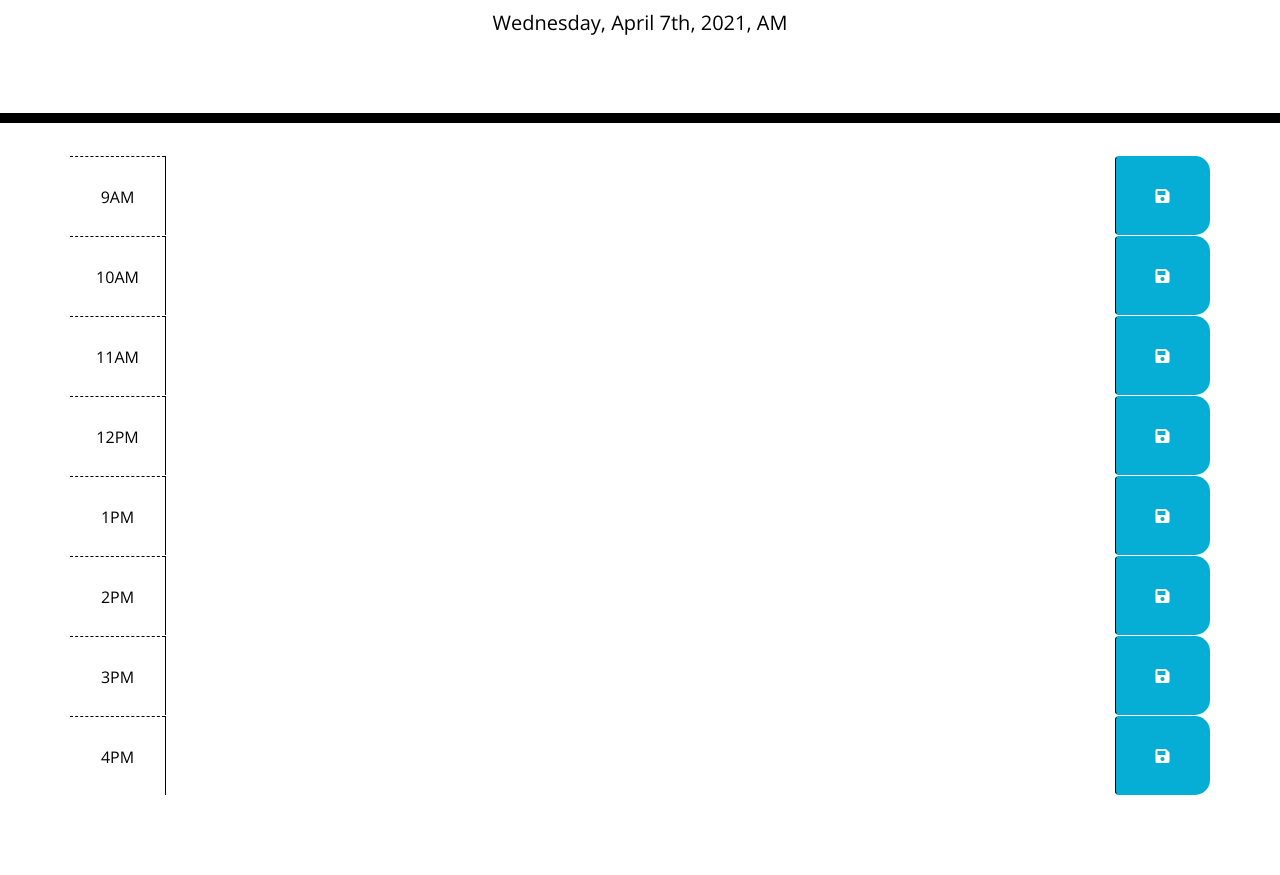
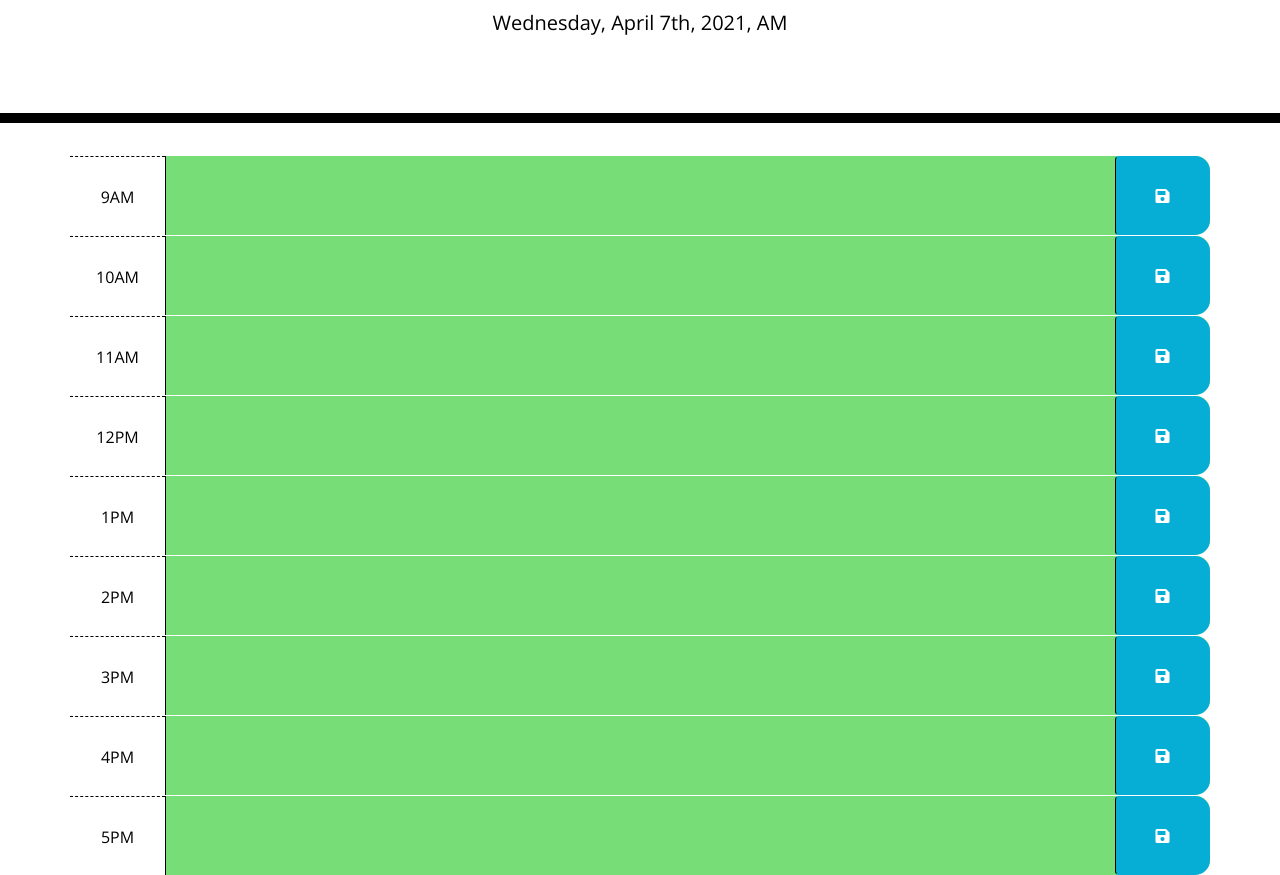
Before and after one commit to Bio-DigitalPulse/MyEverydayPlanner, a plain HTML site: page Develop/index.html in a window 1280 px wide. Shown: the part 177-1052 px from the top of the page. Before the commit the page ends 972 px from the top, so only its background shows below. Drawn offline with nearby package versions, Linux system fonts and the light colour scheme.

Commit message:
Adding finished code, multiple new functions, will update soon with added comments and proper README

```diff
--- a/Develop/index.html
+++ b/Develop/index.html
@@ -85,6 +85,14 @@
         </textarea>
       <button class="btn saveBtn col-md-1"><i class="fas fa-save"></i></button>
     </div>
+    <div id="17" class="row time-block">
+      <div class="col-md-1 hour">
+        5PM
+      </div>
+      <textarea class="col-md-10 description">
+        </textarea>
+      <button class="btn saveBtn col-md-1"><i class="fas fa-save"></i></button>
+    </div>
   </div>
 
   <script src="https://cdnjs.cloudflare.com/ajax/libs/jquery/3.2.1/jquery.min.js"></script>
--- a/Develop/script.js
+++ b/Develop/script.js
@@ -1,15 +1,53 @@
-$(document).ready(function(){
+$(document).ready(function(){   //Creates document for JS functions
 
     $(".saveBtn").on("click",function(){
-        var text =$(this).siblings(".description").val()
+        var text =$(this).siblings(".description").val()   //Save button will grab written description. And commit the variable "time" to the parent ID attribute.
         var time =$(this).parent().attr("id")
 
-        localStorage.setItem(time, text);
+        localStorage.setItem(time, text);   //Stores data in local storage
     })
 
-    var now = moment().format("dddd, MMMM Do, YYYY, A");
-    $('.lead').append(now);
+    var now = moment().format("dddd, MMMM Do, YYYY, A");   //Calculates the current time for display.
+    $('#currentDay').append(now);
 
-    var timeChange = moment()
+    function storedData() {
+        $(".row").each(function () {
+            var textInput = $(this).attr("id");   //Retrieves the local storage data and displays within appropriate text area.
+            var savedInput = localStorage.getItem(textInput);
 
-});
+            if (savedInput !== null) {
+                $(this).children(".description").val(savedInput)
+            }
+        })
+    }
+
+    storedData();
+
+
+    function timedChange() {
+
+        var thisMoment = moment().hour();
+        $(".row").each(function () {
+            var scheduledMoment = parseInt($(this).attr("id").split("hour")[1]);
+
+
+
+            if (scheduledMoment < thisMoment) {
+                $(this).addClass("past");
+                $(this).removeClass("future");
+                $(this).removeClass("present");
+            }
+            else if (scheduledMoment === thisMoment) {
+                $(this).removeClass("past");
+                $(this).addClass("present");
+                $(this).removeClass("future");
+            }
+            else {
+                $(this).removeClass("present");
+                $(this).removeClass("past");
+                $(this).addClass("future");
+            }
+        })
+    }
+ timedChange();
+})
```
Also changed, not shown: 1 other file.
